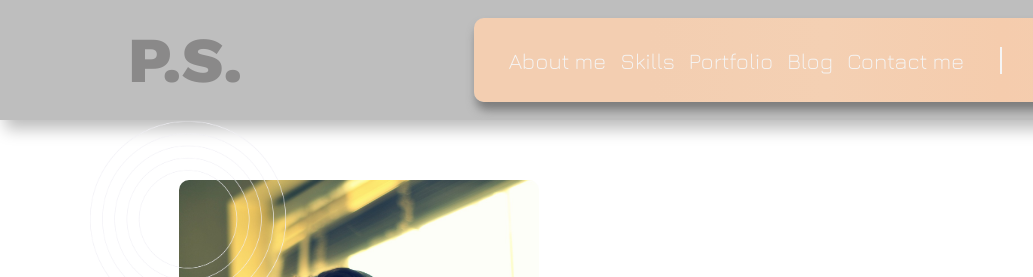
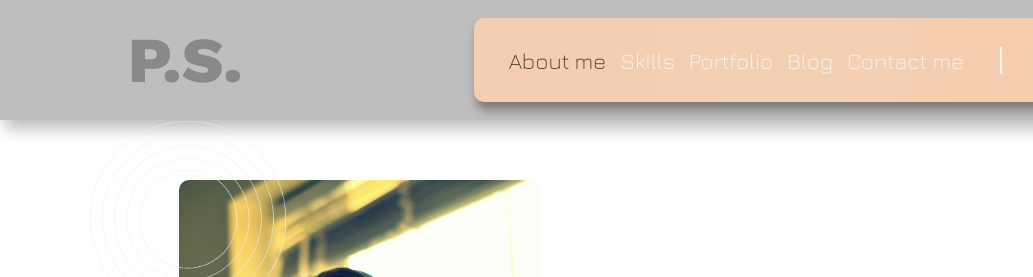
Before and after one commit to siaraa/Portfolio_project, a plain HTML site: page Portfolio_project/index.html in a window 1280 px wide. In both pictures the pointer is over the link "About me". Shown: the top 277 px of the page, 0-1033 px from the left. Drawn offline with nearby package versions, Linux system fonts and the light colour scheme.

Commit message:
add links hover

```diff
--- a/Portfolio_project/styles.css
+++ b/Portfolio_project/styles.css
@@ -111,6 +111,12 @@ form {
     font-size: 1.4em;
     font-weight: 500;
     color: rgb(245, 245, 245);
+}
+
+.top_navbar a:hover,
+.small_contact-links__wrapper a:hover,
+.posts__wrapper>div>a:hover {
+    color: rgb(90, 70, 43);
 }
 
 .links__wrapper {
```
